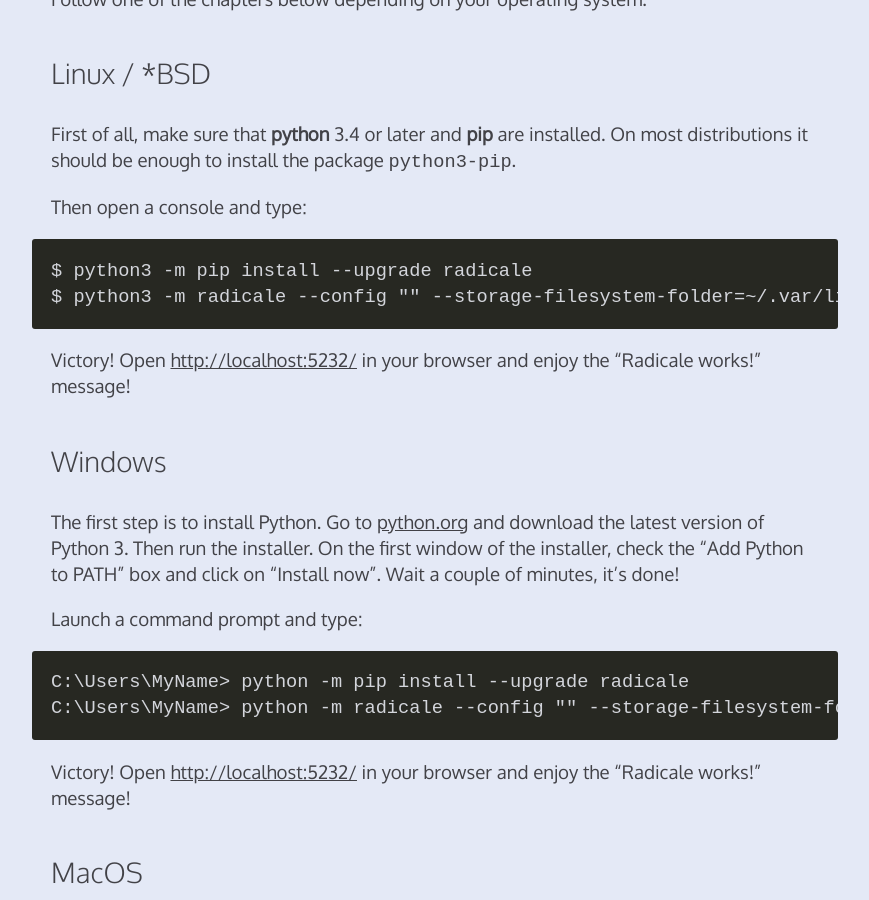
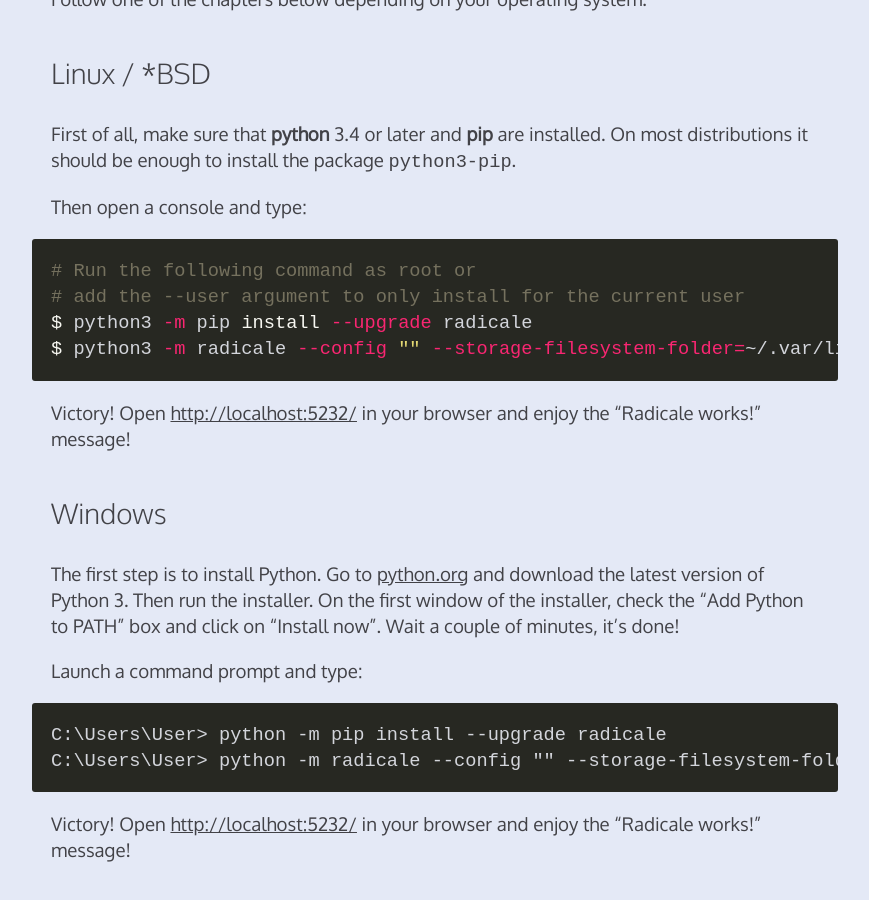
Before and after one commit to Kozea/Radicale, a Jekyll site: the page built from tutorial.md, in a window 1280 px wide and 900 px high, scrolled down 477 px. Shown: the whole window, without its empty margins (205-1074 px from the left). Built offline with Jekyll 4.4.1, drawn with Linux system fonts in a browser that asks for light colours.

Commit message:
Improve installation instruction

````diff
--- a/index.html
+++ b/index.html
@@ -36,7 +36,7 @@
     </p>
 
     <pre>$ python3 -m pip install --upgrade radicale
-$ python3 -m radicale</pre>
+$ python3 -m radicale --config "" --storage-filesystem-folder=~/.var/lib/radicale/collections</pre>
 
     <p>
       When your server is launched, you can check that everything's OK by going
--- a/tutorial.md
+++ b/tutorial.md
@@ -24,8 +24,12 @@
 
 Then open a console and type:
 
-    $ python3 -m pip install --upgrade radicale
-    $ python3 -m radicale --config "" --storage-filesystem-folder=~/.var/lib/radicale/collections
+```shell
+# Run the following command as root or
+# add the --user argument to only install for the current user
+$ python3 -m pip install --upgrade radicale
+$ python3 -m radicale --config "" --storage-filesystem-folder=~/.var/lib/radicale/collections
+```
 
 Victory! Open [http://localhost:5232/](http://localhost:5232/) in your browser
 and enjoy the "Radicale works!" message!
@@ -40,8 +44,10 @@
 
 Launch a command prompt and type:
 
-    C:\Users\MyName> python -m pip install --upgrade radicale
-    C:\Users\MyName> python -m radicale --config "" --storage-filesystem-folder=~/radicale
+```
+C:\Users\User> python -m pip install --upgrade radicale
+C:\Users\User> python -m radicale --config "" --storage-filesystem-folder=~/radicale
+```
 
 Victory! Open [http://localhost:5232/](http://localhost:5232/) in your browser
 and enjoy the "Radicale works!" message!
````
